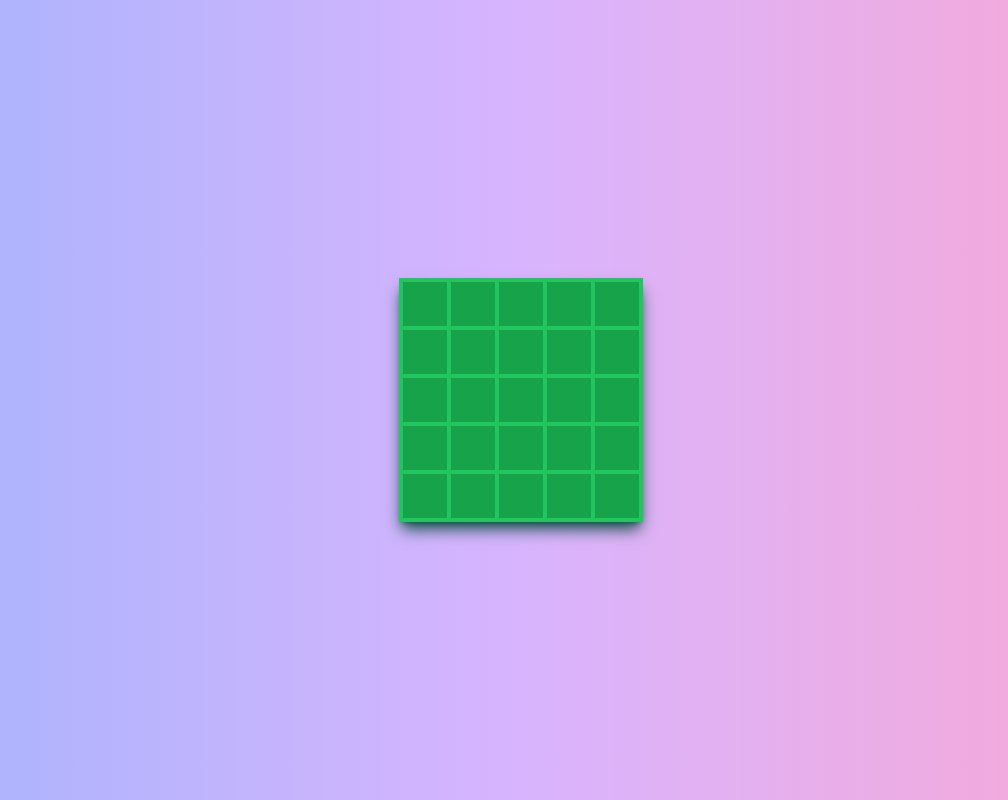
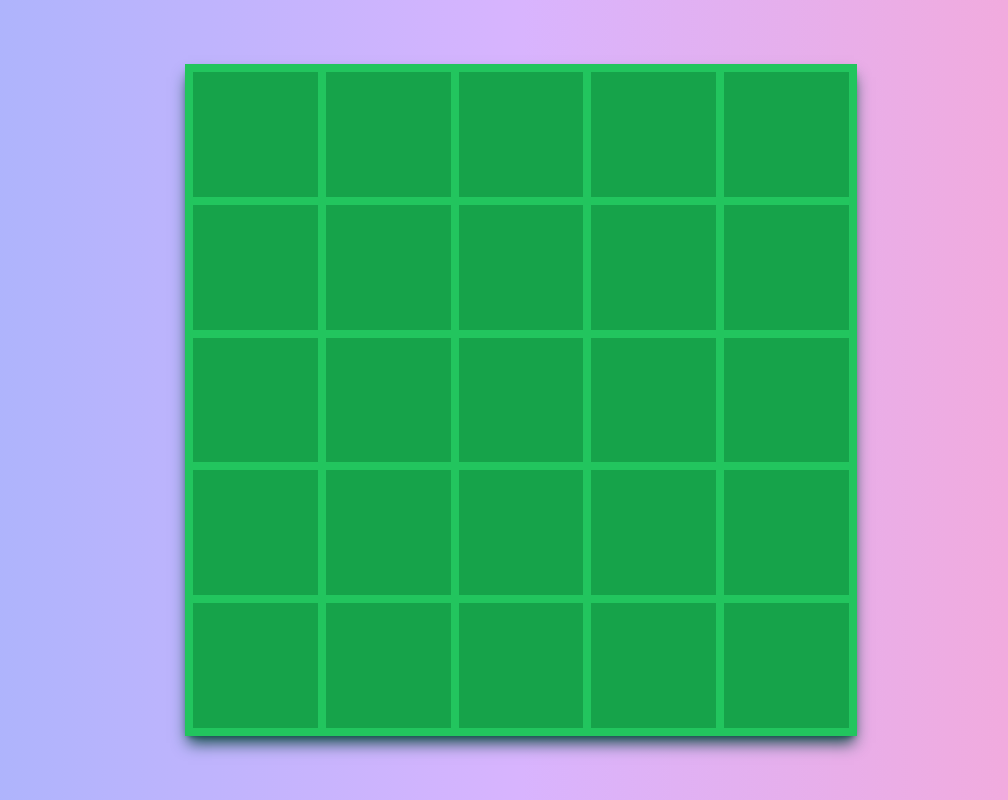
Before and after one commit to tatukalermo/bun-buddy, a Next.js app: page / in a window 1280 px wide. Shown: the whole page, without its empty margins (119-1127 px from the left). Built offline with nearby package versions, Linux system fonts and the light colour scheme.

Commit message:
feat: display image in the grid from playerUnits game state

```diff
--- a/app/components/game/GameMapGrid.tsx
+++ b/app/components/game/GameMapGrid.tsx
@@ -1,11 +1,14 @@
 import React, { useEffect, useState } from "react";
 import { generateGameGrid, type gridCell } from "../../utils/generateGameGrid";
+import { useGameState } from "@/app/store/useGameState";
+import Image from "next/image";
 
 interface GameMapGridProps {
   mapWidth: number;
 }
 
 const GameMapGrid: React.FC<GameMapGridProps> = ({ mapWidth }) => {
+  const { placeNewUnit, playerUnits } = useGameState();
   const [map, setMap] = useState<gridCell[]>();
 
   useEffect(() => {
@@ -14,16 +17,38 @@ const GameMapGrid: React.FC<GameMapGridProps> = ({ mapWidth }) => {
 
   return (
     <div
-      className={`grid grid-cols-${mapWidth} w-fit shadow-teal-900 shadow-lg border-2 border-green-500`}
+      className={`grid grid-cols-${mapWidth} w-full max-w-2xl shadow-teal-900 shadow-lg border-4 border-green-500`}
     >
       {!!map &&
-        map.map((cell, index) => {
+        map.map((cell, cellIndex) => {
+          const unit = playerUnits.find(
+            (unit) => unit.location.x === cell.x && unit.location.y === cell.y
+          );
+
           return (
             <div
-              key={`x${cell.x}y${cell.y} ${index}`}
+              key={`${cell.x}${cell.y}${cellIndex}`}
               id={`x${cell.x}y${cell.y}`}
-              className="bg-green-600 border-green-500 border-2 w-12 h-12 text-sm"
-            ></div>
+              className={`bg-green-600 border-green-500 border-4 w-[${
+                100 / mapWidth
+              }%] aspect-square`}
+              onClick={() => {
+                if (!!unit) return; // escape event if unit exists
+                placeNewUnit({
+                  owner: "player1",
+                  unitType: "basic",
+                  location: { x: cell.x, y: cell.y },
+                });
+              }}
+            >
+              {!!unit && (
+                <Image
+                  className="w-full"
+                  src={unit.image}
+                  alt={`${unit.unitType}-unit-${unit.owner}`}
+                />
+              )}
+            </div>
           );
         })}
     </div>
--- a/app/store/useGameState.tsx
+++ b/app/store/useGameState.tsx
@@ -1,30 +1,37 @@
 import { create } from "zustand";
+import BasicUnitImage from "../../public/basic-unit.svg";
+import { unitImage } from "../utils/unitImages";
 
-type Unit = {
-  player: "player1" | "player2";
-  unitType: "basic";
+export type UnitVariation = "basic" | "knight";
+
+export type Unit = {
+  owner: "player1" | "player2";
+  unitType: UnitVariation;
   location: {
     x: number;
     y: number;
   };
+  image?: any;
 };
 
 interface GameState {
   playerUnits: Unit[];
-  placeUnit: (
-    location: { x: number; y: number },
-    player: "player1" | "player2"
-  ) => void;
+  placeNewUnit: (unit: Unit) => void;
 }
 
 export const useGameState = create<GameState>((set) => ({
   playerUnits: [],
-  placeUnit: (location, player) =>
+  placeNewUnit: (unit: Unit) =>
     set(({ playerUnits }) => {
       return {
         playerUnits: [
           ...playerUnits,
-          { player: player, unitType: "basic", location },
+          {
+            owner: unit.owner,
+            unitType: unit.unitType,
+            image: unitImage(unit.unitType),
+            location: unit.location,
+          },
         ],
       };
     }),
--- /dev/null
+++ b/app/utils/unitImages.ts
@@ -0,0 +1,9 @@
+import BasicUnitImage from "../../public/basic-unit.svg";
+import type { UnitVariation } from "../store/useGameState";
+
+export const unitImage = (unitType: UnitVariation) => {
+  switch (unitType) {
+    case "basic":
+      return BasicUnitImage;
+  }
+};
```
Also changed, not shown: public/basic-unit.svg (added).
